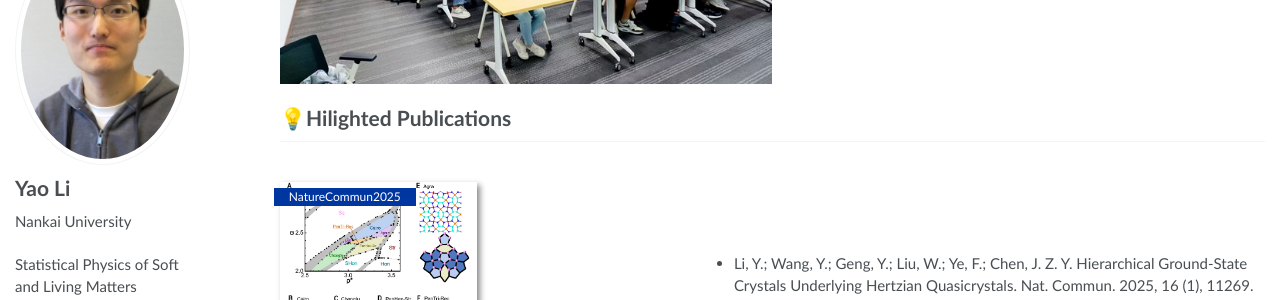
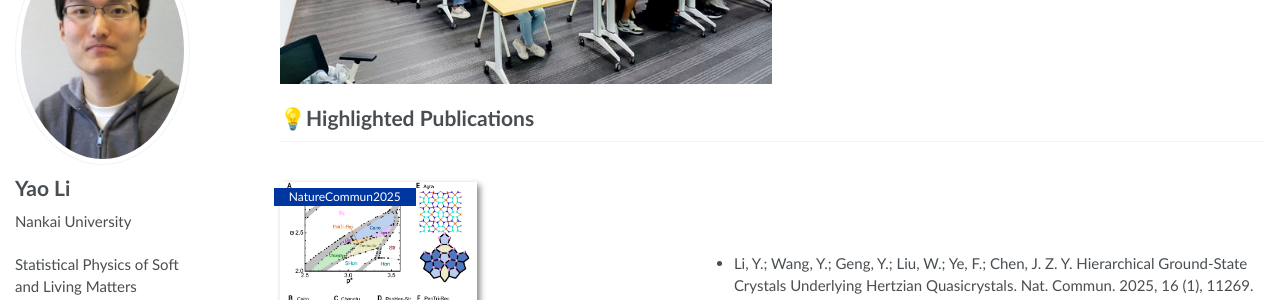
Before and after one commit to lliyao/lliyao.github.io, a Jekyll site: the page built from _pages/about.md, in a window 1280 px wide and 900 px high, scrolled down 1096 px. Shown: the part 155-455 px from the top of the window. Built offline with Jekyll 4.4.1, drawn with Linux system fonts in a browser that asks for light colours; some web fonts are replaced.

Commit message:
Update about.md

```diff
--- a/_pages/about.md
+++ b/_pages/about.md
@@ -53,7 +53,7 @@ Applications will be reviewed on a rolling basis until the positions are filled.
 
 
 
-# 💡Hilighted Publications
+# 💡Highlighted Publications
 
 <div class='paper-box'><div class='paper-box-image'><div><div class="badge">NatureCommun2025</div><img src='images/NatureCommun2025.png' alt="sym" width="50%"></div></div>
 <div class='paper-box-text' markdown="1">
```
